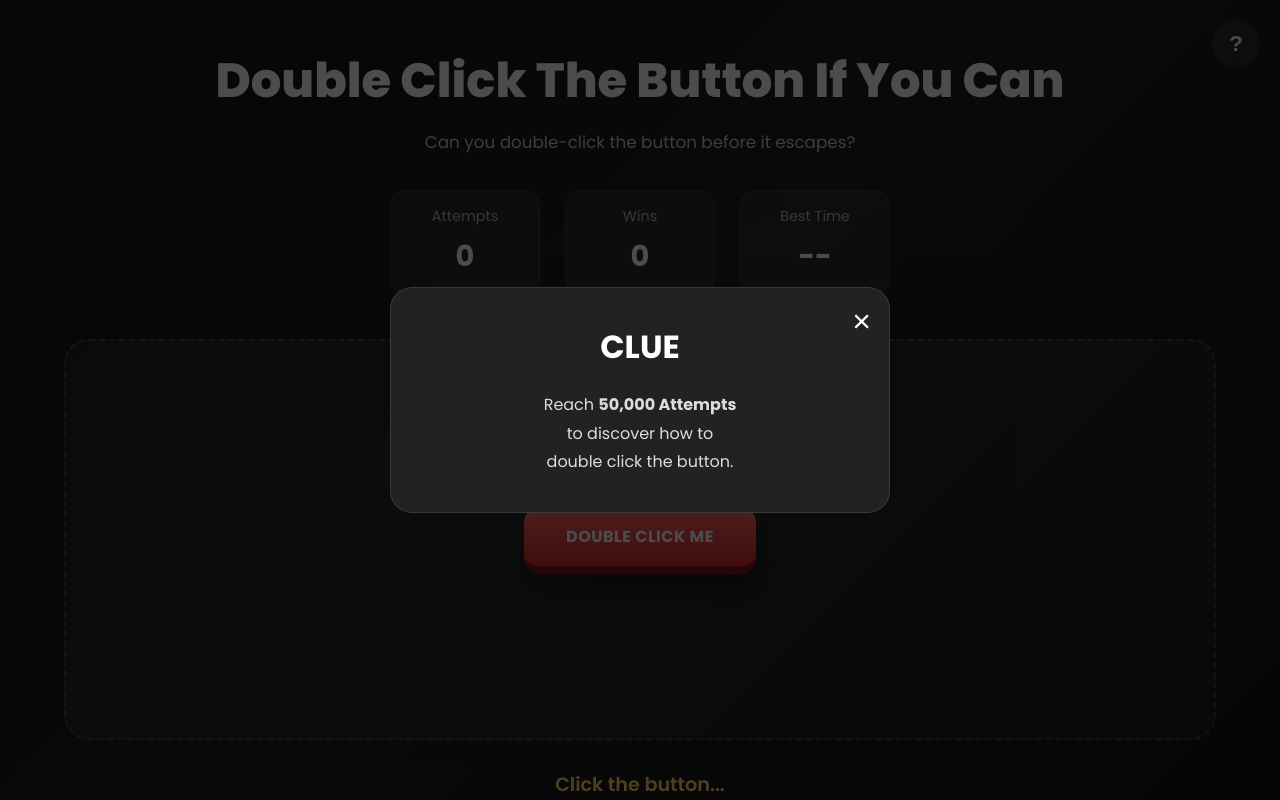
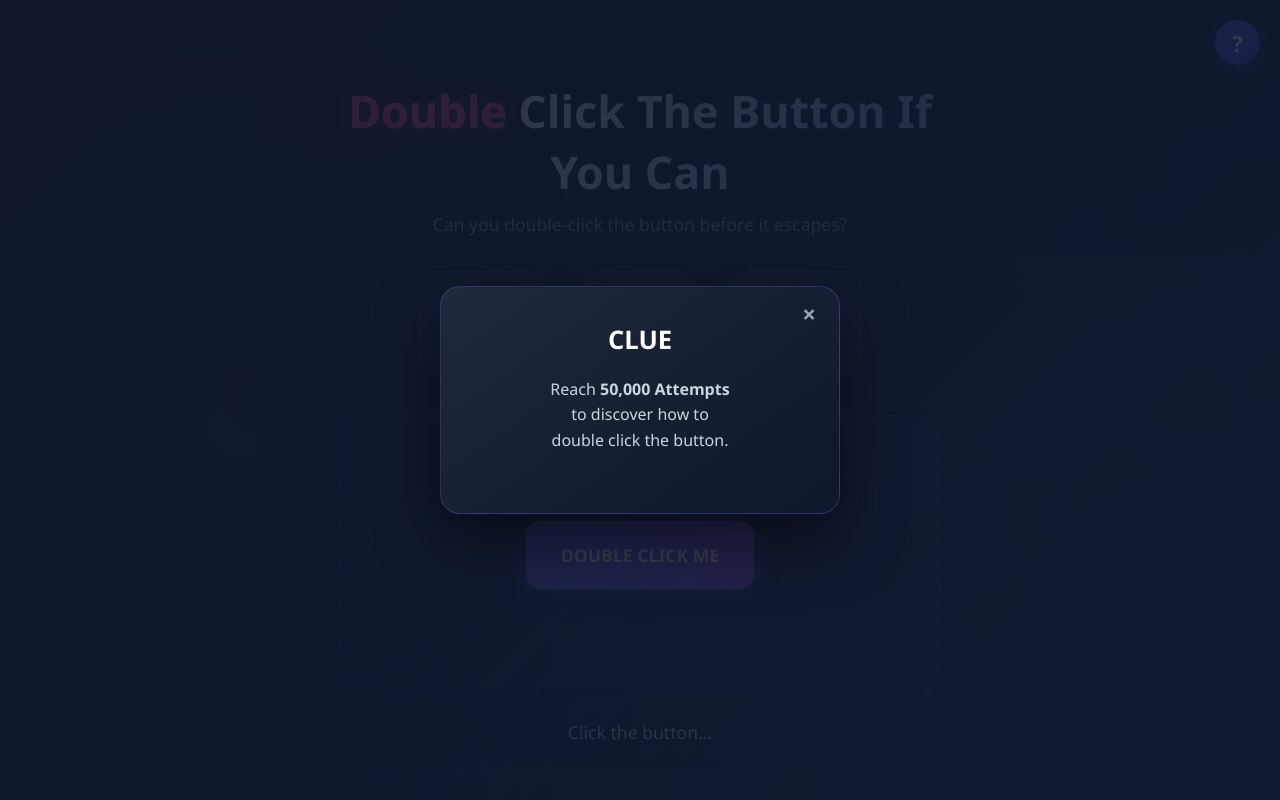
Before and after one commit to sudozennn/DoubleClickTheButtonIYC, a plain HTML site: page index.html in a window 1280 px wide. Both pictures are taken after a click on the button "Clue". Drawn offline with Linux system fonts and the light colour scheme.

Commit message:
Refactor CSS for improved styling and organization

```diff
--- a/style.css
+++ b/style.css
@@ -1,349 +1,366 @@
-/* ===========================
-   Google Font
-=========================== */
-@import url('https://fonts.googleapis.com/css2?family=Poppins:wght@300;400;600;700;800&display=swap');
-
-*{
-    margin:0;
-    padding:0;
-    box-sizing:border-box;
+/* ===== Global Styles ===== */
+* {
+    margin: 0;
+    padding: 0;
+    box-sizing: border-box;
+    font-family: 'Segoe UI', Tahoma, Geneva, Verdana, sans-serif;
 }
 
-body{
-    font-family:'Poppins',sans-serif;
-    background:linear-gradient(135deg,#141414,#1f1f1f,#111);
-    color:#fff;
-    overflow:hidden;
-    height:100vh;
+body {
+    min-height: 100vh;
+    background: linear-gradient(135deg, #1a1a2e 0%, #16213e 50%, #0f3460 100%);
+    color: #fff;
+    display: flex;
+    flex-direction: column;
+    align-items: center;
+    padding: 20px;
+    position: relative;
+    overflow-x: hidden;
 }
 
-/* ===========================
-   Main Layout
-=========================== */
-
-main{
-    width:100%;
-    height:100vh;
-    display:flex;
-    flex-direction:column;
-    align-items:center;
-    justify-content:flex-start;
-    padding-top:45px;
+/* Background Animation */
+body::before {
+    content: '';
+    position: fixed;
+    top: 0;
+    left: 0;
+    width: 100%;
+    height: 100%;
+    background: radial-gradient(circle at 20% 50%, rgba(99, 102, 241, 0.1) 0%, transparent 50%),
+                radial-gradient(circle at 80% 80%, rgba(236, 72, 153, 0.08) 0%, transparent 50%);
+    pointer-events: none;
+    z-index: -1;
 }
 
-h1{
-    font-size:3rem;
-    font-weight:800;
-    text-align:center;
+/* ===== Clue Button ===== */
+#clueBtn {
+    position: fixed;
+    top: 20px;
+    right: 20px;
+    width: 45px;
+    height: 45px;
+    border-radius: 50%;
+    border: none;
+    background: linear-gradient(145deg, #6366f1, #4f46e5);
+    color: white;
+    font-size: 22px;
+    font-weight: bold;
+    cursor: pointer;
+    box-shadow: 0 4px 15px rgba(99, 102, 241, 0.4);
+    transition: all 0.3s ease;
+    z-index: 100;
 }
 
-.subtitle{
-    margin-top:12px;
-    color:#cfcfcf;
-    font-size:1.05rem;
+#clueBtn:hover {
+    transform: scale(1.1) rotate(15deg);
+    box-shadow: 0 6px 20px rgba(99, 102, 241, 0.6);
 }
 
-/* ===========================
-   Stats
-=========================== */
-
-.stats{
-    margin-top:35px;
-    display:flex;
-    gap:25px;
-    flex-wrap:wrap;
-    justify-content:center;
+/* ===== Main Content ===== */
+main {
+    text-align: center;
+    max-width: 600px;
+    width: 100%;
+    margin-top: 60px;
+    animation: fadeIn 0.8s ease-out;
 }
 
-.stat{
-    min-width:150px;
-    padding:15px 20px;
-    background:rgba(255,255,255,.07);
-    border:1px solid rgba(255,255,255,.08);
-    border-radius:15px;
-    backdrop-filter:blur(12px);
-    text-align:center;
+@keyframes fadeIn {
+    from { opacity: 0; transform: translateY(20px); }
+    to { opacity: 1; transform: translateY(0); }
 }
 
-.label{
-    display:block;
-    color:#bbbbbb;
-    font-size:.9rem;
-    margin-bottom:8px;
+#gameTitle {
+    font-size: clamp(1.8rem, 5vw, 2.8rem);
+    margin-bottom: 10px;
+    background: linear-gradient(90deg, #fff, #a5b4fc);
+    -webkit-background-clip: text;
+    -webkit-text-fill-color: transparent;
+    background-clip: text;
 }
 
-.stat span:last-child{
-    font-size:1.8rem;
-    font-weight:700;
+#doubleWord {
+    color: #ec4899;
+    -webkit-text-fill-color: #ec4899;
+    text-shadow: 0 0 20px rgba(236, 72, 153, 0.4);
 }
 
-/* ===========================
-   Game Area
-=========================== */
-
-#gameArea{
-    position:relative;
-    width:90vw;
-    height:60vh;
-    margin-top:45px;
-    border-radius:25px;
-    background:rgba(255,255,255,.05);
-    border:2px dashed rgba(255,255,255,.15);
-    overflow:hidden;
+.subtitle {
+    color: #94a3b8;
+    font-size: 1.1rem;
+    margin-bottom: 35px;
 }
 
-/* ===========================
-   Target Button
-=========================== */
-
-#targetButton{
-    position:absolute;
-    left:50%;
-    top:50%;
-    transform:translate(-50%,-50%);
-
-    padding:18px 42px;
-
-    border:none;
-    border-radius:18px;
-
-    cursor:pointer;
-    user-select:none;
-
-    font-family:'Poppins',sans-serif;
-    font-size:1rem;
-    font-weight:700;
-    letter-spacing:.5px;
-
-    color:white;
-
-    background:linear-gradient(to bottom,#ff6b6b,#d62828);
-
-    border-bottom:8px solid #8d1111;
-
-    box-shadow:
-        0 14px 22px rgba(0,0,0,.35),
-        inset 0 2px 2px rgba(255,255,255,.25);
-
-    transition:
-        transform .08s,
-        box-shadow .08s,
-        border-bottom .08s,
-        background .15s;
+/* ===== Stats Section ===== */
+.stats {
+    display: flex;
+    justify-content: center;
+    gap: clamp(15px, 5vw, 40px);
+    margin-bottom: 40px;
+    flex-wrap: wrap;
 }
 
-#targetButton:hover{
-
-    background:linear-gradient(to bottom,#ff7d7d,#e63939);
-
+.stat {
+    background: rgba(255, 255, 255, 0.05);
+    border: 1px solid rgba(255, 255, 255, 0.1);
+    border-radius: 16px;
+    padding: 18px 25px;
+    min-width: 110px;
+    backdrop-filter: blur(10px);
+    transition: transform 0.3s ease, box-shadow 0.3s ease;
 }
 
-#targetButton:active{
-
-    transform:translate(-50%,-50%) translateY(6px);
-
-    border-bottom:2px solid #8d1111;
-
-    box-shadow:
-        0 5px 10px rgba(0,0,0,.3),
-        inset 0 3px 5px rgba(0,0,0,.2);
-
+.stat:hover {
+    transform: translateY(-5px);
+    box-shadow: 0 10px 30px rgba(99, 102, 241, 0.15);
 }
 
-/* ===========================
-   Message
-=========================== */
-
-#message{
-    margin-top:30px;
-    font-size:1.2rem;
-    font-weight:600;
-    color:#ffd76d;
-    text-align:center;
-    min-height:30px;
+.stat .label {
+    display: block;
+    font-size: 0.85rem;
+    color: #94a3b8;
+    margin-bottom: 8px;
+    text-transform: uppercase;
+    letter-spacing: 1px;
 }
 
-/* ===========================
-   Clue Button
-=========================== */
-
-#clueBtn{
-    position:fixed;
-    top:20px;
-    right:20px;
-    width:48px;
-    height:48px;
-    border:none;
-    border-radius:50%;
-    background:#ffffff15;
-    color:white;
-    font-size:1.4rem;
-    font-weight:700;
-    cursor:pointer;
-    backdrop-filter:blur(10px);
-    transition:.25s;
-    z-index:100;
+.stat span:last-child {
+    font-size: 1.8rem;
+    font-weight: bold;
+    color: #f8fafc;
 }
 
-#clueBtn:hover{
-    background:#ffffff30;
-    transform:rotate(15deg) scale(1.1);
+/* ===== Game Area ===== */
+#gameArea {
+    position: relative;
+    min-height: 280px;
+    display: flex;
+    align-items: center;
+    justify-content: center;
+    border: 2px dashed rgba(99, 102, 241, 0.3);
+    border-radius: 20px;
+    background: rgba(99, 102, 241, 0.03);
+    margin-bottom: 25px;
+    overflow: hidden;
+    transition: border-color 0.3s ease;
 }
 
-/* ===========================
-   Modal
-=========================== */
-
-#clueModal,
-#winModal{
-    position:fixed;
-    inset:0;
-    background:rgba(0,0,0,.7);
-    display:flex;
-    align-items:center;
-    justify-content:center;
-    z-index:500;
+#gameArea:hover {
+    border-color: rgba(99, 102, 241, 0.5);
 }
 
-.hidden{
-    display:none !important;
+/* ===== Target Button ===== */
+#targetButton {
+    padding: 22px 35px;
+    font-size: 1.1rem;
+    font-weight: bold;
+    border: none;
+    border-radius: 14px;
+    background: linear-gradient(135deg, #6366f1, #8b5cf6);
+    color: white;
+    cursor: pointer;
+    position: relative;
+    transition: all 0.15s ease;
+    box-shadow: 0 6px 25px rgba(99, 102, 241, 0.4);
+    user-select: none;
+    touch-action: manipulation;
+    white-space: nowrap;
 }
 
-.modal-content{
-    width:min(90%,500px);
-    background:#222;
-    border:1px solid rgba(255,255,255,.1);
-    border-radius:22px;
-    padding:35px;
-    text-align:center;
-    position:relative;
-    animation:popup .25s ease;
+#targetButton:hover {
+    transform: scale(1.05);
+    box-shadow: 0 8px 30px rgba(99, 102, 241, 0.5);
 }
 
-.modal-content h2{
-    margin-bottom:20px;
-    font-size:2rem;
+#targetButton:active {
+    transform: scale(0.97);
 }
 
-.modal-content p{
-    line-height:1.8;
-    color:#dddddd;
+#targetButton.running-away {
+    transition: left 0.12s cubic-bezier(0.4, 0, 0.2, 1),
+                top 0.12s cubic-bezier(0.4, 0, 0.2, 1);
 }
 
-#secretHint{
-    margin-top:25px;
+/* Pulse Animation */
+@keyframes pulse {
+    0% { box-shadow: 0 6px 25px rgba(99, 102, 241, 0.4); }
+    50% { box-shadow: 0 6px 35px rgba(236, 72, 153, 0.5); }
+    100% { box-shadow: 0 6px 25px rgba(99, 102, 241, 0.4); }
 }
 
-#secretHint h3{
-    margin:20px 0 10px;
-    color:#58ff8a;
+#targetButton:not(.escaping) {
+    animation: pulse 2s infinite;
 }
 
-/* ===========================
-   Close Button
-=========================== */
-
-#closeModal{
-    position:absolute;
-    top:15px;
-    right:18px;
-    border:none;
-    background:none;
-    color:white;
-    font-size:2rem;
-    cursor:pointer;
+/* ===== Message ===== */
+#message {
+    font-size: 1.1rem;
+    color: #cbd5e1;
+    min-height: 40px;
+    transition: all 0.3s ease;
 }
 
-/* ===========================
-   Play Again
-=========================== */
-
-#playAgain{
-    margin-top:25px;
-    padding:14px 35px;
-    border:none;
-    border-radius:50px;
-    cursor:pointer;
-    background:#29b765;
-    color:white;
-    font-size:1rem;
-    font-weight:700;
-    transition:.25s;
+#message.success {
+    color: #4ade80;
+    font-weight: bold;
+    animation: popIn 0.4s ease;
 }
 
-#playAgain:hover{
-    transform:scale(1.05);
+#message.fail {
+    color: #f87171;
+    animation: shake 0.5s ease;
 }
 
-/* ===========================
-   Animation
-=========================== */
+@keyframes popIn {
+    0% { transform: scale(0.8); opacity: 0; }
+    100% { transform: scale(1); opacity: 1; }
+}
 
-@keyframes popup{
+@keyframes shake {
+    0%, 100% { transform: translateX(0); }
+    20% { transform: translateX(-8px); }
+    40% { transform: translateX(8px); }
+    60% { transform: translateX(-6px); }
+    80% { transform: translateX(6px); }
+}
 
-    from{
-        opacity:0;
-        transform:scale(.85);
+/* ===== Modals ===== */
+.hidden {
+    display: none !important;
+}
+
+.modal {
+    position: fixed;
+    top: 0;
+    left: 0;
+    width: 100%;
+    height: 100%;
+    background: rgba(15, 23, 42, 0.85);
+    display: flex;
+    align-items: center;
+    justify-content: center;
+    z-index: 200;
+    animation: fadeIn 0.3s ease;
+}
+
+.modal-content {
+    background: linear-gradient(145deg, #1e293b, #0f172a);
+    border: 1px solid rgba(99, 102, 241, 0.3);
+    border-radius: 20px;
+    padding: 35px 30px;
+    text-align: center;
+    max-width: 400px;
+    width: 90%;
+    position: relative;
+    animation: scaleIn 0.4s ease;
+    box-shadow: 0 25px 60px rgba(0, 0, 0, 0.5);
+}
+
+@keyframes scaleIn {
+    0% { transform: scale(0.8); opacity: 0; }
+    100% { transform: scale(1); opacity: 1; }
+}
+
+.modal-content h2 {
+    font-size: 1.6rem;
+    margin-bottom: 20px;
+}
+
+.modal-content p {
+    color: #cbd5e1;
+    margin-bottom: 25px;
+    line-height: 1.6;
+}
+
+.modal-content button {
+    padding: 12px 30px;
+    font-size: 1rem;
+    border-radius: 10px;
+    border: none;
+    background: linear-gradient(135deg, #6366f1, #ec4899);
+    color: white;
+    cursor: pointer;
+    transition: all 0.3s ease;
+    font-weight: 600;
+}
+
+.modal-content button:hover {
+    transform: translateY(-2px);
+    box-shadow: 0 8px 20px rgba(99, 102, 241, 0.3);
+}
+
+#closeModal {
+    position: absolute;
+    top: 12px;
+    right: 15px;
+    background: transparent !important;
+    color: #94a3b8 !important;
+    font-size: 1.5rem;
+    padding: 0 !important;
+    width: 30px;
+    height: 30px;
+    display: flex;
+    align-items: center;
+    justify-content: center;
+}
+
+#closeModal:hover {
+    color: #fff !important;
+    transform: rotate(90deg);
+}
+
+hr {
+    border: none;
+    border-top: 1px solid rgba(255, 255, 255, 0.1);
+    margin: 20px 0;
+}
+
+h3 {
+    color: #facc15;
+    margin-bottom: 10px;
+}
+
+/* ===== Responsive / Mobile ===== */
+@media (max-width: 480px) {
+    body {
+        padding: 15px;
     }
 
-    to{
-        opacity:1;
-        transform:scale(1);
+    main {
+        margin-top: 50px;
     }
 
-}
-
-/* ===========================
-   Responsive
-=========================== */
-
-@media(max-width:768px){
-
-    h1{
-        font-size:2rem;
-        padding:0 20px;
+    #clueBtn {
+        top: 15px;
+        right: 15px;
+        width: 40px;
+        height: 40px;
+        font-size: 18px;
     }
 
-    .subtitle{
-        text-align:center;
-        padding:0 25px;
+    .stats {
+        gap: 10px;
     }
 
-    .stats{
-        gap:12px;
+    .stat {
+        padding: 15px 18px;
+        min-width: 95px;
     }
 
-    .stat{
-        min-width:120px;
+    .stat span:last-child {
+        font-size: 1.5rem;
     }
 
-    #gameArea{
-        width:95vw;
-        height:55vh;
+    #gameArea {
+        min-height: 220px;
     }
 
-    #targetButton{
-        padding:16px 28px;
-        font-size:.9rem;
+    #targetButton {
+        padding: 18px 25px;
+        font-size: 1rem;
+    }
+
+    .modal-content {
+        padding: 25px 20px;
     }
 }
-
-#doubleWord{
-
-    display:inline-block;
-    cursor:pointer;
-    transition:.2s;
-
-}
-
-#doubleWord:hover{
-
-    color:#ff6b6b;
-
-}
-
-#doubleWord:active{
-
-    transform:scale(.95);
-
-}
```
